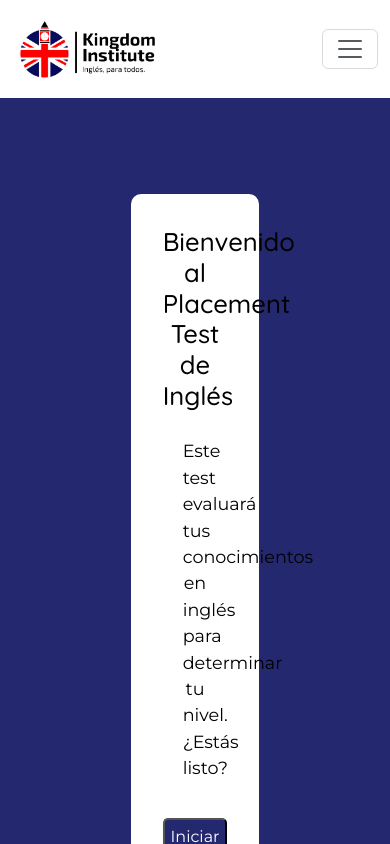
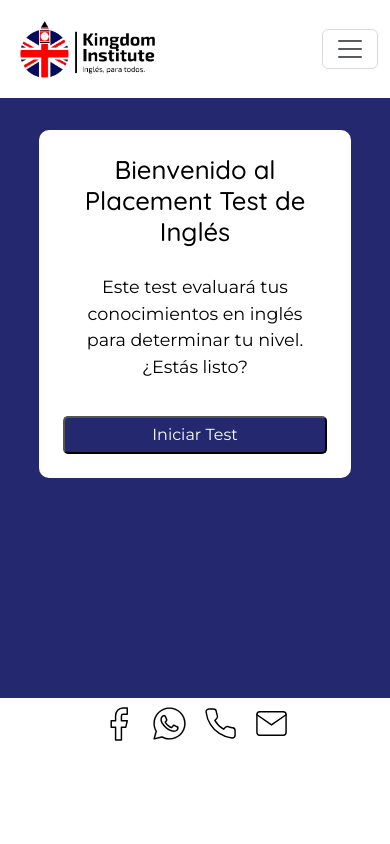
Before and after one commit to Guada-pdls/Kingdom-Institute, a React (Vite) app: page /placement-test in a window 390 px wide. Shown: the top 844 px of the page. Built offline with nearby package versions, Linux system fonts and the light colour scheme.

Commit message:
contact and test responsive

```diff
--- a/src/Routes/Contact/Contact.css
+++ b/src/Routes/Contact/Contact.css
@@ -8,12 +8,13 @@
     margin: auto;
 }
 
-form h4 {
+.contactTitle {
     color: #060b5ae0;
     text-align: center;
     font-weight: 800;
     padding: 20px 0 15px 0;
     margin: 0 15px;
+    padding-left: 0;
 }
 
 form div {
@@ -91,7 +92,7 @@ form textarea {
         margin: auto 10%;
     }
 
-    form input {
+    form input, form textarea {
         margin: 10px;
     }
 }
--- a/src/Routes/Contact/Contact.jsx
+++ b/src/Routes/Contact/Contact.jsx
@@ -4,7 +4,7 @@ const Contact = () => {
   return (
     <section>
       <form id="form" data-aos="zoom-in-up" data-aos-duration="1000">
-        <h4>Formulario de contacto</h4>
+        <h4 className='contactTitle'>Formulario de contacto</h4>
         <input type="text" placeholder="Nombre" name="name" id="nam" required />
         <input type="text" placeholder="Apellido" name="last" id="last" required />
         <input type="email" placeholder="Correo electrónico" name="mail" id="mail" required />
--- a/src/Routes/PlacementTest/PlacementTest.css
+++ b/src/Routes/PlacementTest/PlacementTest.css
@@ -4,8 +4,31 @@
     text-align: center;
     width: 33%;
     margin-top: 4rem;
+    margin: auto;
 }
 
 .test-intro p {
     padding: 20px;
 }
+
+@media screen and (max-width: 992px) {
+    .test-intro {
+        width: 60%;
+        margin: auto 20%;
+    }
+}
+
+@media screen and (max-width: 768px) {
+    .test-intro {
+        width: 70%;
+        margin: auto 15%;
+    }
+}
+
+@media screen and (max-width: 576px) {
+    .test-intro {
+        width: 80%;
+        margin: auto 10%;
+        padding: 1.5rem;
+    }
+}
--- a/src/Routes/TestPart/TestPart.css
+++ b/src/Routes/TestPart/TestPart.css
@@ -51,3 +51,33 @@
 .questions {
     margin-bottom: 2rem;
 }
+
+@media screen and (max-width: 992px) {
+    .test {
+        width: 60%;
+        margin: auto 20%;
+    }
+}
+
+@media screen and (max-width: 768px) {
+    .test {
+        width: 70%;
+        margin: auto 15%;
+    }
+    .test h3 {
+        font-size: 1.5rem;
+    }
+    .btn-text {
+        display: none;
+    }
+    .prev, .next {
+        padding: 6px;
+    }
+}
+
+@media screen and (max-width: 576px) {
+    .test {
+        width: 80%;
+        margin: auto 10%;
+    }
+}
--- a/src/Routes/TestPart/TestPart.jsx
+++ b/src/Routes/TestPart/TestPart.jsx
@@ -88,7 +88,7 @@ const TestPart = () => {
           disabled={part === 1}
           className={part === 1 ? 'disabled prev' : 'prev'}
         >
-          <Arrow color={part !== 1 ? '#bebebe' : '#2e2e2e'} direction='left' /> Anterior
+          <Arrow color={part !== 1 ? '#bebebe' : '#2e2e2e'} direction='left' /> <span className='btn-text'>Anterior</span>
         </button>
 
         <h3>Parte {part}</h3>
@@ -98,7 +98,7 @@ const TestPart = () => {
           disabled={part === 4}
           className={part === 4 ? 'disabled next' : 'next'}
         >
-          Siguiente <Arrow color={part !== 4 ? '#bebebe' : '#2e2e2e'}/>
+          <span className='btn-text'>Siguiente</span> <Arrow color={part !== 4 ? '#bebebe' : '#2e2e2e'}/>
         </button>
       </nav>
       <div className='questions'>
```
